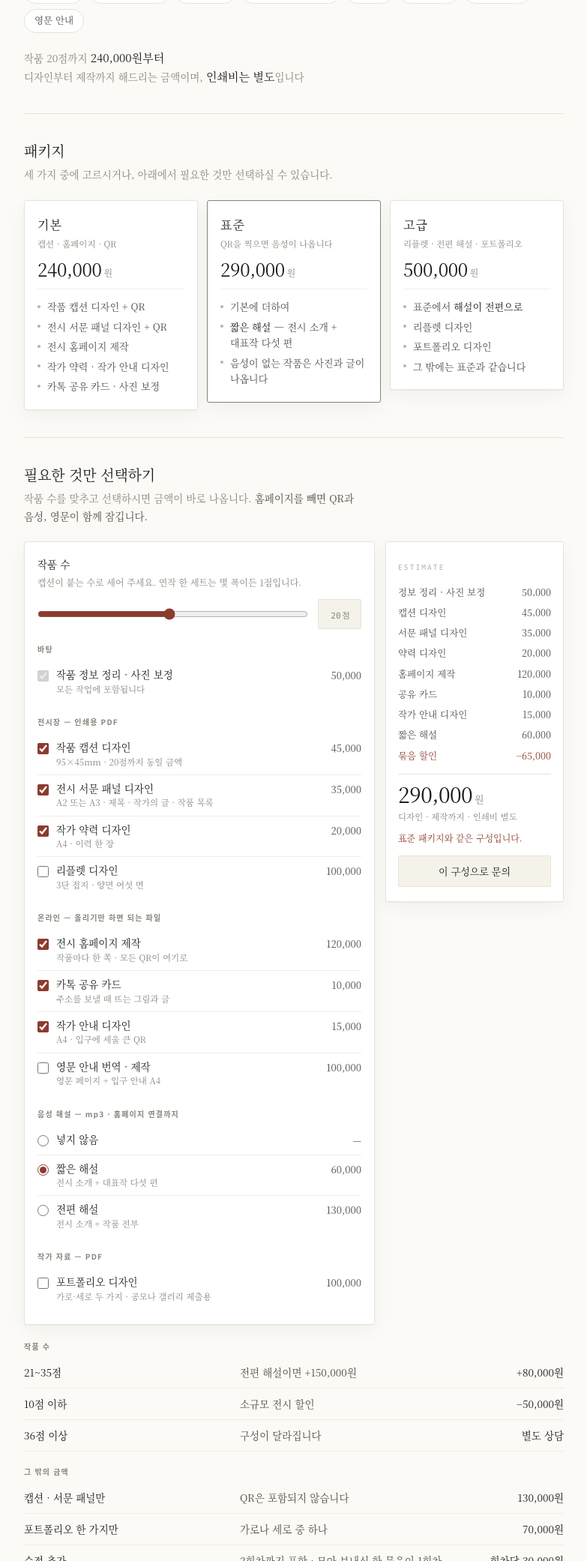
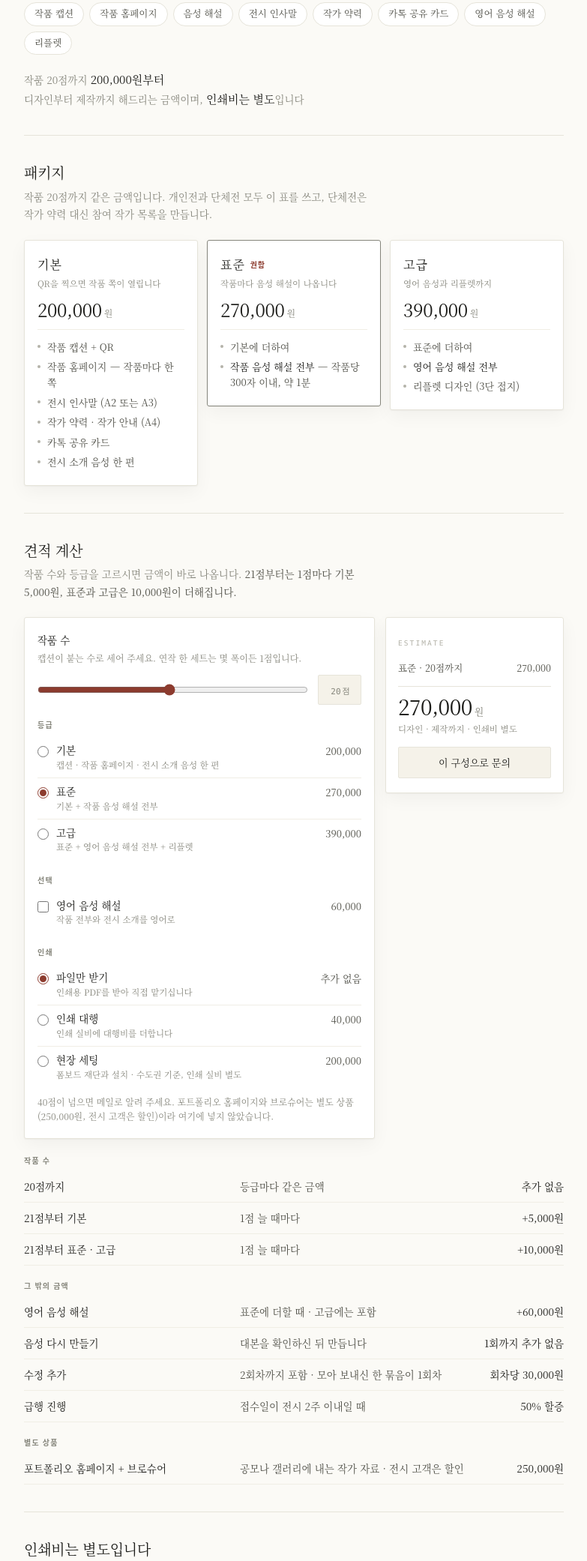
Before and after one commit to soritgyeol/soritgyeol.github.io, a plain HTML site: page index.html in a window 1280 px wide. Shown: the part 367-2449 px from the top of the page at 75% size, without its empty margins (248-1031 px from the left). Drawn offline with Linux system fonts and the light colour scheme.

Commit message:
새 상품·가격 (기본 20만/표준 27만/고급 39만)

```diff
--- a/index.html
+++ b/index.html
@@ -4,9 +4,9 @@
 <meta charset="utf-8">
 <meta name="viewport" content="width=device-width,initial-scale=1">
 <title>소릿결 전시 지원</title>
-<meta name="description" content="작품 캡션부터 전시 홈페이지와 음성 해설까지. 작품 20점까지 240,000원부터.">
+<meta name="description" content="작품 캡션부터 작품 홈페이지와 음성 해설까지. 작품 20점까지 200,000원부터.">
 <meta property="og:title" content="소릿결 전시 지원">
-<meta property="og:description" content="캡션·서문 패널·홈페이지·음성 해설. 작품 20점까지 240,000원부터.">
+<meta property="og:description" content="작품 캡션·전시 인사말·작품 홈페이지·음성 해설. 작품 20점까지 200,000원부터.">
 <meta property="og:type" content="website">
 <link rel="preconnect" href="https://fonts.googleapis.com">
 <link rel="preconnect" href="https://fonts.gstatic.com" crossorigin>
@@ -92,11 +92,8 @@ h2{font-size:19px;line-height:1.4}
 .pk li b{font-weight:500;color:var(--ink)}
 
 .calc{margin-top:22px;display:grid;gap:14px}
-@media(min-width:760px){.calc{grid-template-columns:1fr 238px;align-items:start}}
-@media(max-width:759px){
-  .calc{display:flex;flex-direction:column}
-  .out{order:-1;z-index:5}
-}
+@media(min-width:760px){.calc{grid-template-columns:1fr 238px;align-items:start}
+  .out{position:sticky;top:14px}}
 .panel{background:var(--card);border:1px solid var(--line);border-radius:3px;
   padding:18px 17px 20px;box-shadow:var(--shadow)}
 .qty label{display:block;font-size:13.5px;font-weight:500}
@@ -126,8 +123,12 @@ h2{font-size:19px;line-height:1.4}
 .opt.locked .t b,.opt.locked .v{color:var(--faint)}
 .opt.locked .t i{color:var(--seal)}
 .opt.fixed{cursor:default}
+.opt .v.inc{color:var(--seal)}
+.pk .nm small{font-family:var(--sans);font-size:10px;font-weight:700;letter-spacing:.08em;
+  color:var(--seal);margin-left:7px;vertical-align:2px}
+.calc .note{margin-top:10px;font-size:12px;line-height:1.6;color:var(--ink3)}
 
-.out{position:sticky;top:14px;background:var(--card);border:1px solid var(--line);
+.out{background:var(--card);border:1px solid var(--line);
   border-radius:3px;padding:17px 16px 19px;box-shadow:var(--shadow)}
 .out .ol{font-family:var(--mono);font-size:9.5px;letter-spacing:.22em;
   color:var(--faint)}
@@ -144,7 +145,6 @@ h2{font-size:19px;line-height:1.4}
   color:var(--ink3);margin-left:3px}
 .out .total span{display:block;margin-top:8px;font-size:11.5px;color:var(--ink3);
   line-height:1.55}
-.out .same{margin-top:10px;font-size:12px;line-height:1.55;color:var(--seal)}
 .out .ask2{display:block;margin-top:14px;text-align:center;font-size:13px;
   text-decoration:none;padding:9px;border:1px solid var(--line);
   border-radius:2px;background:var(--wash)}
@@ -206,7 +206,6 @@ footer{margin-top:40px;padding:18px 0 36px;border-top:1px solid var(--line);
   display:flex;flex-wrap:wrap;gap:5px 16px;justify-content:space-between;
   font-size:11.5px;color:var(--faint)}
 </style>
-</head>
 <body>
 <div class="wrap">
 
@@ -220,48 +219,48 @@ footer{margin-top:40px;padding:18px 0 36px;border-top:1px solid var(--line);
   <p>전시가 한 달쯤 남으면 작품은 거의 끝나 있는데 작품 캡션을 워드로 만들고
     계실 겁니다. 도록은 예산이 맞지 않고, 작품을 설명해 줄 사람도 없습니다.<br>
     그 일을 맡아서 해드립니다. <b>작품 사진과 작품 정보만 보내주시면</b>
-    전시장에 필요한 것을 한 번에 준비해 드립니다.</p>
+    전시장에 필요한 것을 한 번에 준비해 드리고, 관람객이 작품 캡션의 QR을 찍으면
+    그 작품의 쪽이 열리면서 음성 해설이 나옵니다.</p>
   <div class="svc">
-    <span>작품 캡션</span><span>전시 서문 패널</span><span>음성 해설</span>
-    <span>전시 작품 홈페이지</span><span>리플렛</span><span>작가 약력</span>
-    <span>포트폴리오</span><span>영문 안내</span>
+    <span>작품 캡션</span><span>작품 홈페이지</span><span>음성 해설</span>
+    <span>전시 인사말</span><span>작가 약력</span><span>카톡 공유 카드</span>
+    <span>영어 음성 해설</span><span>리플렛</span>
   </div>
-  <p class="from">작품 20점까지 <b>240,000원부터</b><br>
+  <p class="from">작품 20점까지 <b>200,000원부터</b><br>
     디자인부터 제작까지 해드리는 금액이며, <b>인쇄비는 별도</b>입니다</p>
 </div>
 
 <section>
   <h2>패키지</h2>
-  <div class="sub">세 가지 중에 고르시거나, 아래에서 필요한 것만 선택하실 수 있습니다.</div>
+  <div class="sub">작품 20점까지 같은 금액입니다. 개인전과 단체전 모두 이 표를 쓰고,
+    단체전은 작가 약력 대신 참여 작가 목록을 만듭니다.</div>
   <div class="pks">
     <div class="pk">
-      <div class="nm">기본</div><div class="tag">캡션 · 홈페이지 · QR</div>
-      <div class="pr">240,000<em>원</em></div>
-      <ul><li>작품 캡션 디자인 + QR</li><li>전시 서문 패널 디자인 + QR</li>
-        <li>전시 홈페이지 제작</li><li>작가 약력 · 작가 안내 디자인</li>
-        <li>카톡 공유 카드 · 사진 보정</li></ul>
+      <div class="nm">기본</div><div class="tag">QR을 찍으면 작품 쪽이 열립니다</div>
+      <div class="pr">200,000<em>원</em></div>
+      <ul><li>작품 캡션 + QR</li><li>작품 홈페이지 — 작품마다 한 쪽</li>
+        <li>전시 인사말 (A2 또는 A3)</li><li>작가 약력 · 작가 안내 (A4)</li>
+        <li>카톡 공유 카드</li><li>전시 소개 음성 한 편</li></ul>
     </div>
     <div class="pk hi">
-      <div class="nm">표준</div><div class="tag">QR을 찍으면 음성이 나옵니다</div>
-      <div class="pr">290,000<em>원</em></div>
+      <div class="nm">표준<small>권함</small></div><div class="tag">작품마다 음성 해설이 나옵니다</div>
+      <div class="pr">270,000<em>원</em></div>
       <ul><li>기본에 더하여</li>
-        <li><b>짧은 해설</b> — 전시 소개 + 대표작 다섯 편</li>
-        <li>음성이 없는 작품은 사진과 글이 나옵니다</li></ul>
+        <li><b>작품 음성 해설 전부</b> — 작품당 300자 이내, 약 1분</li></ul>
     </div>
     <div class="pk">
-      <div class="nm">고급</div><div class="tag">리플렛 · 전편 해설 · 포트폴리오</div>
-      <div class="pr">500,000<em>원</em></div>
-      <ul><li>표준에서 <b>해설이 전편으로</b></li>
-        <li>리플렛 디자인</li><li>포트폴리오 디자인</li>
-        <li>그 밖에는 표준과 같습니다</li></ul>
+      <div class="nm">고급</div><div class="tag">영어 음성과 리플렛까지</div>
+      <div class="pr">390,000<em>원</em></div>
+      <ul><li>표준에 더하여</li>
+        <li><b>영어 음성 해설 전부</b></li><li>리플렛 디자인 (3단 접지)</li></ul>
     </div>
   </div>
 </section>
 
 <section>
-  <h2>필요한 것만 선택하기</h2>
-  <div class="sub">작품 수를 맞추고 선택하시면 금액이 바로 나옵니다.
-    <b>홈페이지를 빼면 QR과 음성, 영문이 함께 잠깁니다.</b></div>
+  <h2>견적 계산</h2>
+  <div class="sub">작품 수와 등급을 고르시면 금액이 바로 나옵니다.
+    <b>21점부터는 1점마다 기본 5,000원, 표준과 고급은 10,000원이 더해집니다.</b></div>
 
   <div class="calc">
     <div class="panel">
@@ -276,71 +275,40 @@ footer{margin-top:40px;padding:18px 0 36px;border-top:1px solid var(--line);
       </div>
 
       <div class="grp">
-        <span class="gl">바탕</span>
-        <label class="opt fixed">
-          <input type="checkbox" id="i_base" checked disabled>
-          <span class="t"><b>작품 정보 정리 · 사진 보정</b>
-            <i>모든 작업에 포함됩니다</i></span>
-          <span class="v">50,000</span></label>
+        <span class="gl">등급</span>
+        <label class="opt"><input type="radio" name="tier" value="0" id="t0">
+          <span class="t"><b>기본</b><i>캡션 · 작품 홈페이지 · 전시 소개 음성 한 편</i></span>
+          <span class="v">200,000</span></label>
+        <label class="opt"><input type="radio" name="tier" value="1" id="t1" checked>
+          <span class="t"><b>표준</b><i>기본 + 작품 음성 해설 전부</i></span>
+          <span class="v">270,000</span></label>
+        <label class="opt"><input type="radio" name="tier" value="2" id="t2">
+          <span class="t"><b>고급</b><i>표준 + 영어 음성 해설 전부 + 리플렛</i></span>
+          <span class="v">390,000</span></label>
       </div>
 
       <div class="grp">
-        <span class="gl">전시장 — 인쇄용 PDF</span>
-        <label class="opt"><input type="checkbox" id="i_cap" checked>
-          <span class="t"><b>작품 캡션 디자인</b>
-            <i>95×45mm · 20점까지 동일 금액</i></span><span class="v">45,000</span></label>
-        <label class="opt"><input type="checkbox" id="i_sign" checked>
-          <span class="t"><b>전시 서문 패널 디자인</b>
-            <i>A2 또는 A3 · 제목 · 작가의 글 · 작품 목록</i></span><span class="v">35,000</span></label>
-        <label class="opt"><input type="checkbox" id="i_prof" checked>
-          <span class="t"><b>작가 약력 디자인</b><i>A4 · 이력 한 장</i></span>
-          <span class="v">20,000</span></label>
-        <label class="opt"><input type="checkbox" id="i_leaf">
-          <span class="t"><b>리플렛 디자인</b><i>3단 접지 · 양면 여섯 면</i></span>
-          <span class="v">100,000</span></label>
+        <span class="gl">선택</span>
+        <label class="opt" id="o_en"><input type="checkbox" id="i_en">
+          <span class="t"><b>영어 음성 해설</b>
+            <i id="en_i">작품 전부와 전시 소개를 영어로</i></span>
+          <span class="v" id="en_v">60,000</span></label>
       </div>
 
       <div class="grp">
-        <span class="gl">온라인 — 올리기만 하면 되는 파일</span>
-        <label class="opt"><input type="checkbox" id="i_web" checked>
-          <span class="t"><b>전시 홈페이지 제작</b>
-            <i>작품마다 한 쪽 · 모든 QR이 여기로</i></span>
-          <span class="v">120,000</span></label>
-        <label class="opt" id="o_kakao"><input type="checkbox" id="i_kakao" checked>
-          <span class="t"><b>카톡 공유 카드</b>
-            <i data-need="홈페이지가 있어야 합니다">주소를 보낼 때 뜨는 그림과 글</i></span>
-          <span class="v">10,000</span></label>
-        <label class="opt" id="o_qrcard"><input type="checkbox" id="i_qrcard" checked>
-          <span class="t"><b>작가 안내 디자인</b>
-            <i data-need="홈페이지가 있어야 합니다">A4 · 입구에 세울 큰 QR</i></span>
-          <span class="v">15,000</span></label>
-        <label class="opt" id="o_en"><input type="checkbox" id="i_en">
-          <span class="t"><b>영문 안내 번역 · 제작</b>
-            <i data-need="홈페이지가 있어야 합니다">영문 페이지 + 입구 안내 A4</i></span>
-          <span class="v">100,000</span></label>
+        <span class="gl">인쇄</span>
+        <label class="opt"><input type="radio" name="pr" value="0" id="p0" checked>
+          <span class="t"><b>파일만 받기</b><i>인쇄용 PDF를 받아 직접 맡기십니다</i></span>
+          <span class="v">추가 없음</span></label>
+        <label class="opt"><input type="radio" name="pr" value="1" id="p1">
+          <span class="t"><b>인쇄 대행</b><i>인쇄 실비에 대행비를 더합니다</i></span>
+          <span class="v">40,000</span></label>
+        <label class="opt"><input type="radio" name="pr" value="2" id="p2">
+          <span class="t"><b>현장 세팅</b><i>폼보드 재단과 설치 · 수도권 기준, 인쇄 실비 별도</i></span>
+          <span class="v">200,000</span></label>
       </div>
-
-      <div class="grp" id="g_audio">
-        <span class="gl">음성 해설 — mp3 · 홈페이지 연결까지</span>
-        <label class="opt"><input type="radio" name="au" value="0" id="a0">
-          <span class="t"><b>넣지 않음</b></span><span class="v">—</span></label>
-        <label class="opt"><input type="radio" name="au" value="1" id="a1" checked>
-          <span class="t"><b>짧은 해설</b>
-            <i data-need="홈페이지가 있어야 합니다">전시 소개 + 대표작 다섯 편</i></span>
-          <span class="v">60,000</span></label>
-        <label class="opt"><input type="radio" name="au" value="2" id="a2">
-          <span class="t"><b>전편 해설</b>
-            <i data-need="홈페이지가 있어야 합니다">전시 소개 + 작품 전부</i></span>
-          <span class="v">130,000</span></label>
-      </div>
-
-      <div class="grp">
-        <span class="gl">작가 자료 — PDF</span>
-        <label class="opt"><input type="checkbox" id="i_pf">
-          <span class="t"><b>포트폴리오 디자인</b>
-            <i>가로·세로 두 가지 · 공모나 갤러리 제출용</i></span>
-          <span class="v">100,000</span></label>
-      </div>
+      <div class="note">40점이 넘으면 메일로 알려 주세요. 포트폴리오 홈페이지와 브로슈어는
+        별도 상품(250,000원, 전시 고객은 할인)이라 여기에 넣지 않았습니다.</div>
     </div>
 
     <div class="out">
@@ -350,8 +318,7 @@ footer{margin-top:40px;padding:18px 0 36px;border-top:1px solid var(--line);
         <b id="total">—</b>
         <span id="tnote">인쇄비 별도</span>
       </div>
-      <div class="same" id="same"></div>
-      <a class="ask2" href="mailto:ysa2co@gmail.com?subject=전시 지원 문의">이 구성으로 문의</a>
+      <a class="ask2" id="ask2" href="mailto:ysa2co@gmail.com?subject=전시 지원 문의">이 구성으로 문의</a>
     </div>
   </div>
 
@@ -359,17 +326,16 @@ footer{margin-top:40px;padding:18px 0 36px;border-top:1px solid var(--line);
   <table class="tbl">
     <tbody>
       <tr class="g"><td colspan="3">작품 수</td></tr>
-      <tr><td class="n">21~35점</td><td>전편 해설이면 +150,000원</td><td>+80,000원</td></tr>
-      <tr><td class="n">10점 이하</td><td>소규모 전시 할인</td><td>−50,000원</td></tr>
-      <tr><td class="n">36점 이상</td><td>구성이 달라집니다</td><td>별도 상담</td></tr>
+      <tr><td class="n">20점까지</td><td>등급마다 같은 금액</td><td>추가 없음</td></tr>
+      <tr><td class="n">21점부터 기본</td><td>1점 늘 때마다</td><td>+5,000원</td></tr>
+      <tr><td class="n">21점부터 표준 · 고급</td><td>1점 늘 때마다</td><td>+10,000원</td></tr>
       <tr class="g"><td colspan="3">그 밖의 금액</td></tr>
-      <tr><td class="n">캡션 · 서문 패널만</td><td>QR은 포함되지 않습니다</td><td>130,000원</td></tr>
-      <tr><td class="n">포트폴리오 한 가지만</td><td>가로나 세로 중 하나</td><td>70,000원</td></tr>
+      <tr><td class="n">영어 음성 해설</td><td>표준에 더할 때 · 고급에는 포함</td><td>+60,000원</td></tr>
+      <tr><td class="n">음성 다시 만들기</td><td>대본을 확인하신 뒤 만듭니다</td><td>1회까지 추가 없음</td></tr>
       <tr><td class="n">수정 추가</td><td>2회차까지 포함 · 모아 보내신 한 묶음이 1회차</td><td>회차당 30,000원</td></tr>
       <tr><td class="n">급행 진행</td><td>접수일이 전시 2주 이내일 때</td><td>50% 할증</td></tr>
-      <tr class="g"><td colspan="3">단체전</td></tr>
-      <tr><td class="n">전시 공통</td><td>서문 패널 · 리플렛 · 홈페이지 틀</td><td>300,000원</td></tr>
-      <tr><td class="n">작가마다</td><td>캡션 · 홈페이지 쪽 · 약력</td><td>1인 80,000원</td></tr>
+      <tr class="g"><td colspan="3">별도 상품</td></tr>
+      <tr><td class="n">포트폴리오 홈페이지 + 브로슈어</td><td>공모나 갤러리에 내는 작가 자료 · 전시 고객은 할인</td><td>250,000원</td></tr>
     </tbody>
   </table>
   </div>
@@ -399,9 +365,9 @@ footer{margin-top:40px;padding:18px 0 36px;border-top:1px solid var(--line);
     <div><b>하나 · 작품 사진</b>먼저 보내주시면 무료로 봐 드립니다. 여기서
       그만두셔도 비용은 없습니다.</div>
     <div><b>둘 · 접수 양식</b>엑셀 양식을 드립니다. 전시 3주 전까지
-      보내주시는 것이 좋습니다.</div>
-    <div><b>셋 · 초안</b>완성본 한 가지를 드리고, 받으신 뒤 2회차까지 고쳐
-      드립니다.</div>
+      보내주시는 것이 좋고, 단체전은 주최 측에서 작가들의 양식을 모아 보내 주시면 됩니다.</div>
+    <div><b>셋 · 초안과 대본</b>완성본 한 가지와 음성 대본을 드리고, 받으신 뒤
+      2회차까지 고쳐 드립니다. 음성은 대본을 확인받은 다음에 만듭니다.</div>
     <div><b>넷 · 전달</b>인쇄용 PDF와 홈페이지 파일을 드립니다. 접수부터
       전달까지 보통 열흘 걸립니다.</div>
   </div>
@@ -412,9 +378,8 @@ footer{margin-top:40px;padding:18px 0 36px;border-top:1px solid var(--line);
   <div class="case">
     <b>이유리 개인전 「休遊山水 — 마음, 쉬고 노닐다」</b>
     인사아트센터 3층 제1특별관 · 2026. 10<br>
-    작품 캡션 열두 종과 전시 서문 패널, 리플렛, 포트폴리오를 만들고, 작품마다 한
-    쪽씩 열두 쪽짜리 홈페이지에 영문 페이지와 음성 해설 열세 편을
-    얹었습니다.
+    작품 캡션 열두 종과 전시 인사말, 리플렛을 만들고, 작품마다 한 쪽씩 열두
+    쪽짜리 홈페이지에 영문 페이지와 음성 해설 열세 편을 얹었습니다.
     <a href="https://leeyuri83.github.io">전시 홈페이지 보기</a>
   </div>
 </section>
@@ -426,30 +391,39 @@ footer{margin-top:40px;padding:18px 0 36px;border-top:1px solid var(--line);
       <div class="body">
         <p>접수 양식을 보내실 때 <b>절반</b>, 파일을 드릴 때 <b>나머지 절반</b>을
           계좌로 받습니다.</p>
-        <p>사업자등록 전이라 세금계산서와 현금영수증을 드리지 못합니다. 그래서
+        <p>사업자 등록 전이라 세금계산서와 현금영수증을 드리지 못하고, 그래서
           부가세도 붙지 않습니다. 공모 정산에 증빙이 필요하시면 접수 전에
           말씀해 주십시오.</p>
         <p>착수 전이면 전액 돌려드리고, 초안을 보내드리기 전이면 착수금까지만
           받습니다. 초안을 받으신 뒤에는 돌려드리기 어렵습니다.</p>
+      </div></details>
+    <details><summary>단체전도 같은 금액인가요</summary>
+      <div class="body">
+        <p>네, 개인전과 같은 표를 쓰고 작품 수도 같은 방식으로 셉니다. 작가 약력
+          대신 참여 작가 목록을 만들고, 주최 측에서 작가마다 받은 접수 양식을 모아
+          보내 주시면 됩니다.</p>
+      </div></details>
+    <details><summary>음성 해설은 어떻게 만드나요</summary>
+      <div class="body">
+        <p>원고는 작가노트를 읽고 직접 쓰고, 작품당 300자 이내로 1분쯤 듣게
+          됩니다. 작가께서 대본을 확인하신 뒤에 만들며, 다시 만드는 것은 한
+          번까지 추가 비용이 없습니다. 읽는 목소리는 AI 음성이고, 홈페이지에 그
+          사실을 적어 둡니다.</p>
+        <p>기본 등급에는 전시 소개 음성 한 편만 들어가고, 작품 쪽은 사진과 글로
+          보여 드립니다.</p>
+      </div></details>
+    <details><summary>영어 음성 해설은 꼭 필요한가요</summary>
+      <div class="body">
+        <p>외국인 관람객이 드나드는 자리가 아니면 쓸 일이 많지 않아 표준에서는
+          선택으로 두었습니다. 작품 음성 해설을 영어로 옮기는 것이라 기본 등급에는
+          더할 수 없습니다. 번역은 AI로 하고 사람이 검수하며, 원어민 감수까지는
+          하지 않습니다.</p>
       </div></details>
     <details><summary>홈페이지는 누구 것인가</summary>
       <div class="body">
         <p>작가 이름의 무료 계정으로 만들고 계정 정보를 드립니다. 전시가 끝나도
           주소가 남고 유지비가 없습니다. 나중에 작품을 더 넣는 작업은 점당
           10,000원입니다.</p>
-      </div></details>
-    <details><summary>음성 해설과 영문 번역</summary>
-      <div class="body">
-        <p>원고는 작가노트를 읽고 직접 씁니다. 읽는 목소리는 AI 음성이고,
-          홈페이지에 그 사실을 적어 둡니다.</p>
-        <p>영문은 외국인이 드나드는 자리가 아니면 쓸 일이 거의 없어 단품으로
-          두었습니다. 번역은 AI로 하고 사람이 검수하며, 원어민 감수까지는
-          하지 않습니다.</p>
-      </div></details>
-    <details><summary>약력과 포트폴리오는 뭐가 다른가</summary>
-      <div class="body">
-        <p>약력은 전시장에 두는 A4 한 장, 포트폴리오는 공모나 갤러리에 내는
-          PDF입니다. 내용은 겹치지만 쓰는 자리가 다릅니다.</p>
       </div></details>
     <details><summary>시안은 몇 개 주시나요</summary>
       <div class="body">
@@ -486,103 +460,57 @@ footer{margin-top:40px;padding:18px 0 36px;border-top:1px solid var(--line);
 
 <script>
 (function(){
-  var P={base:50000,cap:45000,sign:35000,prof:20000,leaf:100000,web:120000,
-         kakao:10000,qrcard:15000,en:100000,pf:100000,au1:60000,au2:130000};
-  var NAME={base:'정보 정리 · 사진 보정',cap:'캡션 디자인',sign:'서문 패널 디자인',
-    prof:'약력 디자인',leaf:'리플렛 디자인',web:'홈페이지 제작',
-    kakao:'공유 카드',qrcard:'작가 안내 디자인',en:'영문 안내',
-    pf:'포트폴리오 디자인',au1:'짧은 해설',au2:'전편 해설'};
+  var TIER=['기본','표준','고급'], BASE=[200000,270000,390000], PER=[5000,10000,10000];
+  var EN=60000, PRINT=[0,40000,200000], PNAME=['','인쇄 대행비','현장 세팅'];
   var $=function(id){return document.getElementById(id)};
   var won=function(n){return n.toLocaleString('ko-KR')};
-
-  function disc(s){
-    var pts=[[0,0],[200000,0],[295000,55000],[355000,65000],[625000,125000]];
-    if(s>=625000) return Math.round(s*0.20/1000)*1000;
-    for(var i=1;i<pts.length;i++){
-      if(s<=pts[i][0]){
-        var a=pts[i-1],b=pts[i];
-        return (b[0]===a[0])?a[1]:a[1]+(b[1]-a[1])*(s-a[0])/(b[0]-a[0]);
-      }
-    }
-    return 0;
-  }
-
-  function lock(boxId,optId,ok){
-    var b=$(boxId),o=$(optId),i=o.querySelector('i');
-    b.disabled=!ok;
-    o.classList.toggle('locked',!ok);
-    if(!ok){ b.checked=false;
-      if(!i.dataset.keep){i.dataset.keep=i.textContent;}
-      i.textContent=i.dataset.need;
-    } else if(i.dataset.keep){ i.textContent=i.dataset.keep; }
-  }
+  var pick=function(name){return +document.querySelector('input[name='+name+']:checked').value};
+  var enWant=false;
 
   function run(){
     var n=+$('q').value; $('qn').textContent=n;
-    var web=$('i_web').checked;
+    var t=pick('tier'), p=pick('pr');
+    var en=$('i_en'), o=$('o_en'), ei=$('en_i'), ev=$('en_v');
 
-    lock('i_kakao','o_kakao',web);
-    lock('i_qrcard','o_qrcard',web);
-    lock('i_en','o_en',web);
+    o.classList.remove('locked','fixed'); ev.classList.remove('inc');
+    if(t===0){
+      en.disabled=true; en.checked=false; o.classList.add('locked');
+      ei.textContent='작품 음성 해설이 없는 등급이라 더할 수 없습니다';
+      ev.textContent='—';
+    } else if(t===2){
+      en.disabled=true; en.checked=true; o.classList.add('fixed');
+      ei.textContent='고급에 들어 있습니다'; ev.textContent='포함'; ev.classList.add('inc');
+    } else {
+      en.disabled=false; en.checked=enWant;
+      ei.textContent='작품 전부와 전시 소개를 영어로'; ev.textContent=won(EN);
+    }
 
-    var au=0;
-    [['a1',1],['a2',2]].forEach(function(p){
-      var el=$(p[0]), o=el.closest('.opt'), i=o.querySelector('i');
-      el.disabled=!web; o.classList.toggle('locked',!web);
-      if(!web){ if(el.checked){$('a0').checked=true;}
-        if(!i.dataset.keep){i.dataset.keep=i.textContent;} i.textContent=i.dataset.need; }
-      else if(i.dataset.keep){ i.textContent=i.dataset.keep; }
-      if(el.checked && !el.disabled) au=p[1];
+    var rows=[], total=0;
+    function add(a,v,shown){ rows.push([a,shown||won(v)]); total+=v; }
+    add(TIER[t]+' · 20점까지',BASE[t]);
+    if(n>20) add('작품 추가 '+(n-20)+'점 × '+won(PER[t]),(n-20)*PER[t]);
+    if(t===1 && en.checked) add('영어 음성 해설',EN);
+    if(t===2) add('영어 음성 해설',0,'포함');
+    if(p>0) add(PNAME[p],PRINT[p]);
+
+    var dl=$('sumlist'); dl.innerHTML='';
+    rows.forEach(function(r){
+      var dt=document.createElement('dt'), dd=document.createElement('dd');
+      dt.textContent=r[0]; dd.textContent=r[1];
+      dl.appendChild(dt); dl.appendChild(dd);
     });
 
-    var rows=[],sub=0;
-    function add(k,v){ rows.push([NAME[k],v]); sub+=v; }
-    add('base',P.base);
-    ['cap','sign','prof','leaf','web','kakao','qrcard','en','pf']
-      .forEach(function(k){ var b=$('i_'+k); if(b.checked && !b.disabled) add(k,P[k]); });
-    if(au===1) add('au1',P.au1);
-    if(au===2) add('au2',P.au2);
-
-    var over=false, qline=null;
-    if(n>=36){ over=true; }
-    else if(n>=21){ var ex=(au===2)?150000:80000; sub+=ex; qline=['작품 '+n+'점',ex]; }
-    else if(n<=10){ sub-=50000; qline=['작품 '+n+'점',-50000]; }
-
-    var dl=$('sumlist'); dl.innerHTML='';
-    function li(t,v,cls){
-      var dt=document.createElement('dt'), dd=document.createElement('dd');
-      dt.textContent=t; dd.textContent=(v<0?'−':'')+won(Math.abs(v));
-      if(cls){dt.className=cls;dd.className=cls;}
-      dl.appendChild(dt); dl.appendChild(dd);
-    }
-
-    rows.forEach(function(r){ li(r[0],r[1]); });
-
-    if(over){
-      $('total').textContent='별도 상담';
-      $('tnote').textContent='작품이 36점을 넘으면 구성이 달라집니다. 메일로 알려 주세요.';
-      $('same').textContent='';
-      return;
-    }
-    if(qline) li(qline[0],qline[1]);
-
-    var d=Math.round(disc(sub));
-    var total=Math.round((sub-d)/10000)*10000;
-    if(total<0) total=0;
-    d=sub-total;
-    if(d>0) li('묶음 할인',-d,'cut');
-
     $('total').innerHTML=won(total)+'<em>원</em>';
-    $('tnote').textContent='디자인 · 제작까지 · 인쇄비 별도';
-
-    var s='';
-    if(total===240000) s='기본 패키지와 같은 구성입니다.';
-    else if(total===290000) s='표준 패키지와 같은 구성입니다.';
-    else if(total===500000) s='고급 패키지와 같은 구성입니다.';
-    else if(total===580000) s='고급 패키지 + 영문 안내입니다.';
-    $('same').textContent=s;
+    $('tnote').textContent=p===0?'디자인 · 제작까지 · 인쇄비 별도'
+      :'인쇄 실비는 견적을 받아 별도로 알려 드립니다';
+    var subj='전시 지원 문의 ('+TIER[t]+' · 작품 '+n+'점'
+      +(t===1&&en.checked?' · 영어 음성':'')+')';
+    $('ask2').href='mailto:ysa2co@gmail.com?subject='+encodeURIComponent(subj);
   }
 
+  ['input','change'].forEach(function(ev){
+    $('i_en').addEventListener(ev,function(){ if(!this.disabled) enWant=this.checked; });
+  });
   document.querySelectorAll('#q, .opt input').forEach(function(el){
     el.addEventListener('input',run); el.addEventListener('change',run);
   });
```
